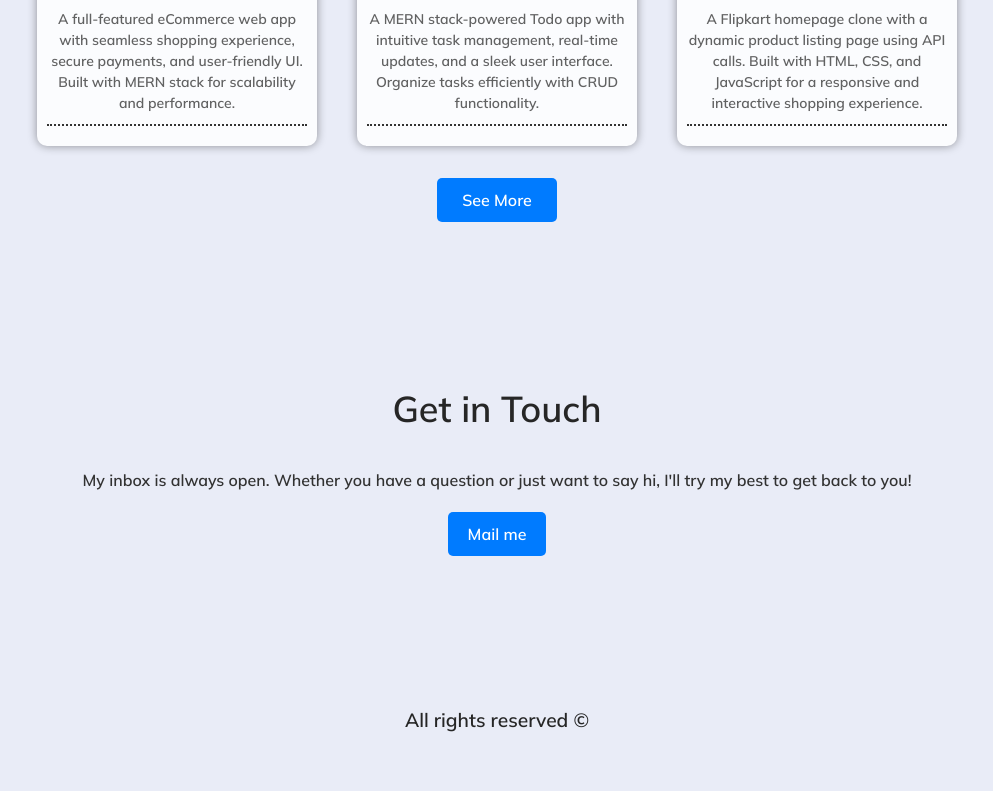
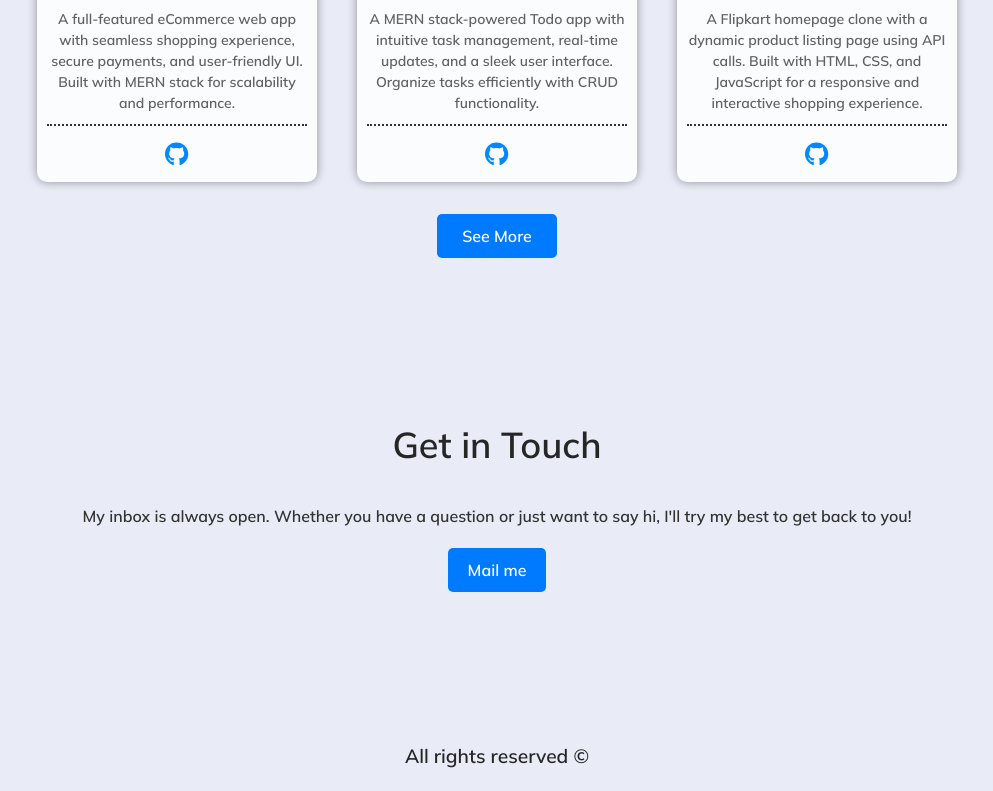
Before and after one commit to Aryanpatel1066/aryanpatel, a React (Vite) app: page / in a window 1280 px wide. Shown: the part 2050-2841 px from the top of the page, without its empty margins (143-1136 px from the left). Before the commit the page ends 2805 px from the top, so only its background shows below. Built offline with nearby package versions, Linux system fonts and the light colour scheme.

Commit message:
error solve

```diff
--- a/package.json
+++ b/package.json
@@ -11,6 +11,7 @@
   },
   "dependencies": {
     "@fortawesome/fontawesome-svg-core": "^6.5.2",
+    "@fortawesome/free-brands-svg-icons": "^6.7.2",
     "@fortawesome/free-solid-svg-icons": "^6.5.2",
     "@fortawesome/react-fontawesome": "^0.2.2",
     "boxicons": "^2.1.4",
--- a/src/components/Projects.jsx
+++ b/src/components/Projects.jsx
@@ -1,6 +1,8 @@
 import React from 'react';
 import '../App.css';
 import projectImgs from '../data/projectImages';
+import { FontAwesomeIcon } from '@fortawesome/react-fontawesome';
+import { faGithub } from '@fortawesome/free-brands-svg-icons';
 
 const Projects = () => {
   return (
@@ -11,20 +13,20 @@ const Projects = () => {
       </div>
       <div className="projects-content">
 
-        {projectImgs.map(({id,link,alt,img,languages,title,description,githublink}) => (
+        {projectImgs.map(({ id, link, alt, img, languages, title, description, githublink }) => (
           <div className='projectCard'>
             <a href={link} target="_blank" rel="noreferrer" key={id}>
-            <img id="projectImg"src={img} alt={alt} /></a>
+              <img id="projectImg" src={img} alt={alt} /></a>
             <div className='languagesDiv'>
               {languages.map((language, langIndex) => (
-                  <div className="lanBtn"key={langIndex}>{language}</div>
+                <div className="lanBtn" key={langIndex}>{language}</div>
               ))}
             </div>
             <h5 className='projectTitle'>{title}</h5>
             <div className="projectDescription">{description}</div>
             <div className="projectFooter">
               <a href={githublink} target='_blank' rel='noreferrer'>
-              <i className='bx bxl-github'id='githubIcon'></i>
+                <FontAwesomeIcon icon={faGithub} className="text-2xl" />
               </a>
             </div>
           </div>
@@ -38,5 +40,3 @@ const Projects = () => {
 };
 
 export default Projects;
-<a href="https://github.com/Aryanpatel1066" target="_blank" rel="noreferrer">
-</a>
```
Also changed, not shown: 1 other file (tests, documents, lock files or other folders). Lines whose indentation alone changed are shown as unchanged.
